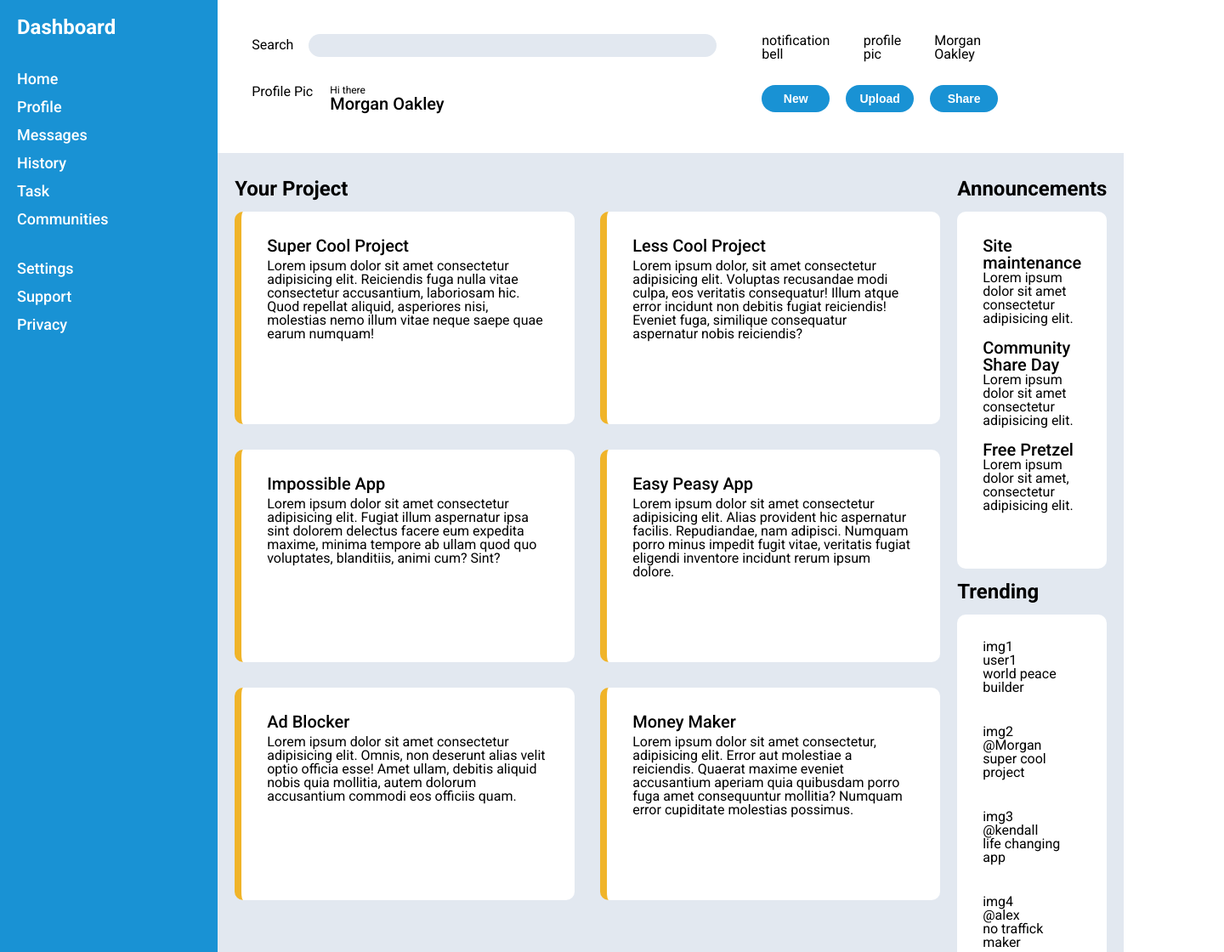
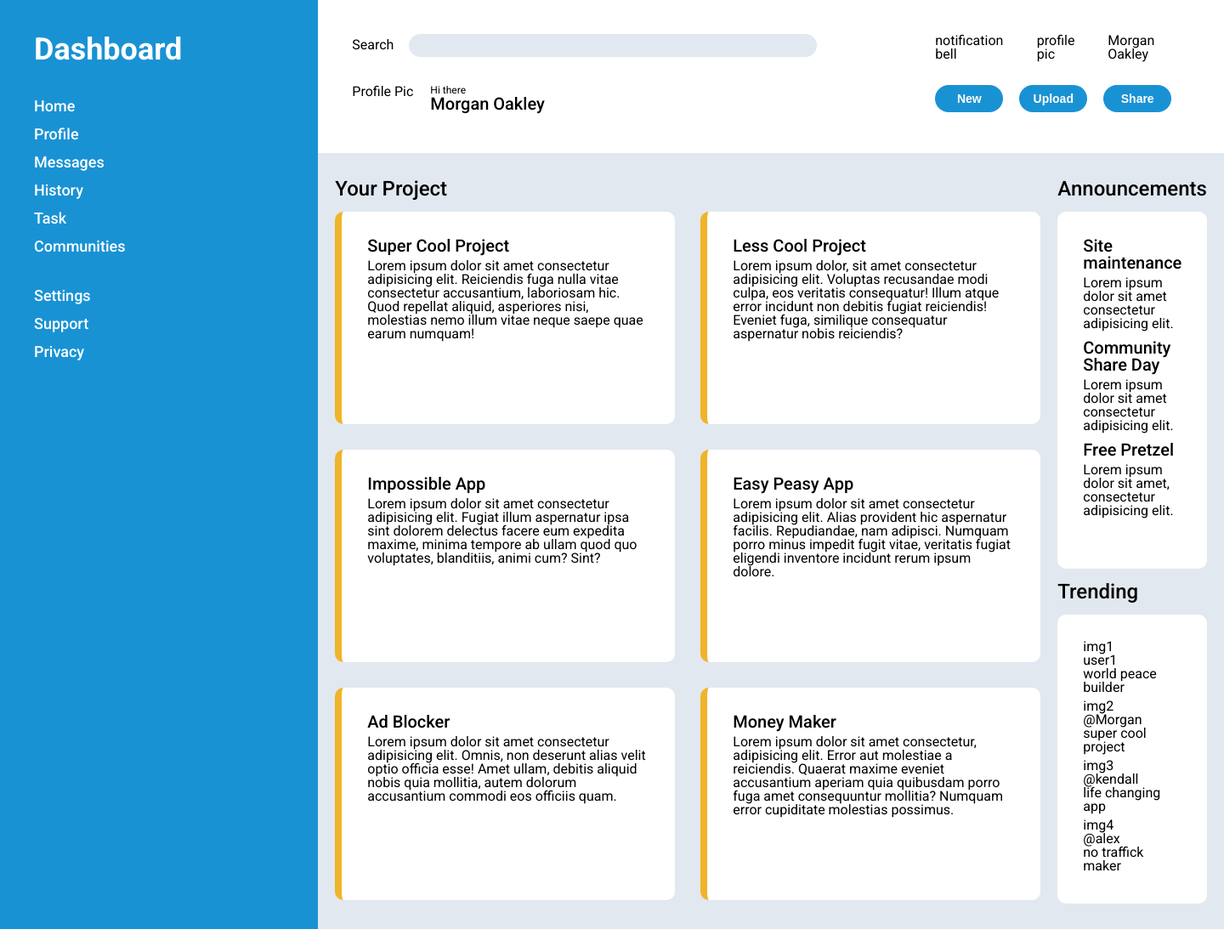
Before and after one commit to sereneThePity/project-admin-dashboard, a plain HTML site: page index.html in a window 1280 px wide. Shown: the top 1120 px of the page at 85% size, 1440 px wide, since content can reach past the window. After the commit the page ends 1093 px from the top, so only its background shows below. Drawn offline with Linux system fonts and the light colour scheme.

Commit message:
Minor changes

```diff
--- a/style.css
+++ b/style.css
@@ -63,8 +63,13 @@ body{
     display: flex;
     flex-direction: column;
     gap: 40px;
-    padding: 20px;
-    padding-right: 120px;
+    padding: 40px;
+    padding-right: 160px;
+}
+
+.sidebar>h1{
+    font-size: 36px;
+    font-weight: 700;
 }
 
 ul{
@@ -77,7 +82,7 @@ ul{
 
 h1{
     font-size: 24px;
-    font-weight: 600;
+    font-weight: 500;
 }
 
 h2{
@@ -98,6 +103,7 @@ header{
     grid-template-columns: 600px 300px;
     grid-template-rows: 60px 40px;
     padding: 40px;
+    justify-content: space-between;
 }
 
 input{
@@ -133,7 +139,9 @@ button{
 
 .content{
     padding: 30px 20px;
-    display: flex;
+    display: grid;
+    grid-template-columns: 1fr 1fr;
+    grid-template-rows: 1fr;
     background-color: var(--grey);
 }
 
@@ -169,10 +177,15 @@ button{
     padding: 30px;
 }
 
+.announcement-card>p{
+    padding-top: 6px;
+}
+
+
 .trending-cards{
     background-color: white;
     display: grid;
-    grid-template-rows: repeat(4,100px);
+    grid-template-rows: repeat(4,70px);
     border-radius: 10px;
     padding: 30px;
 }
```
